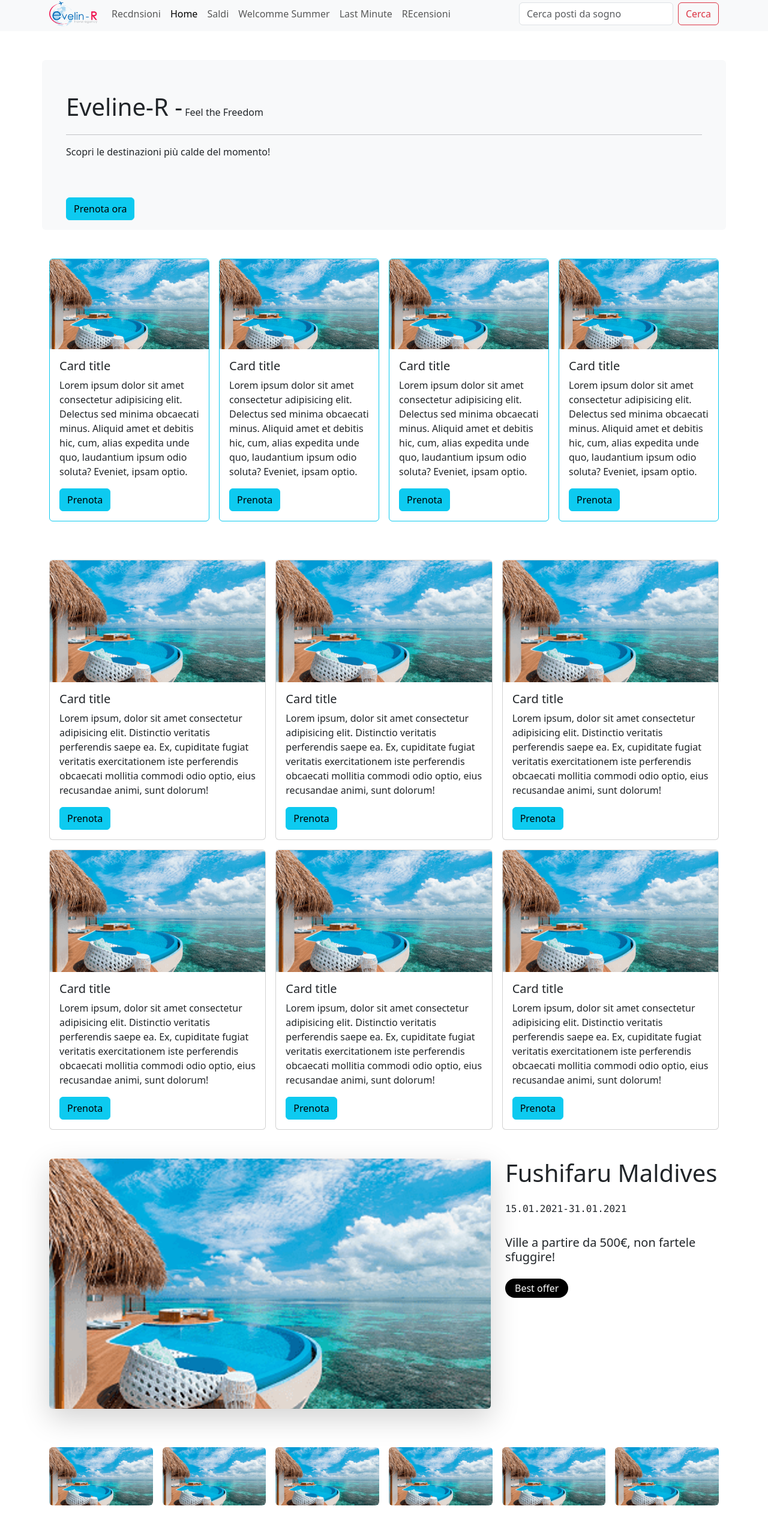
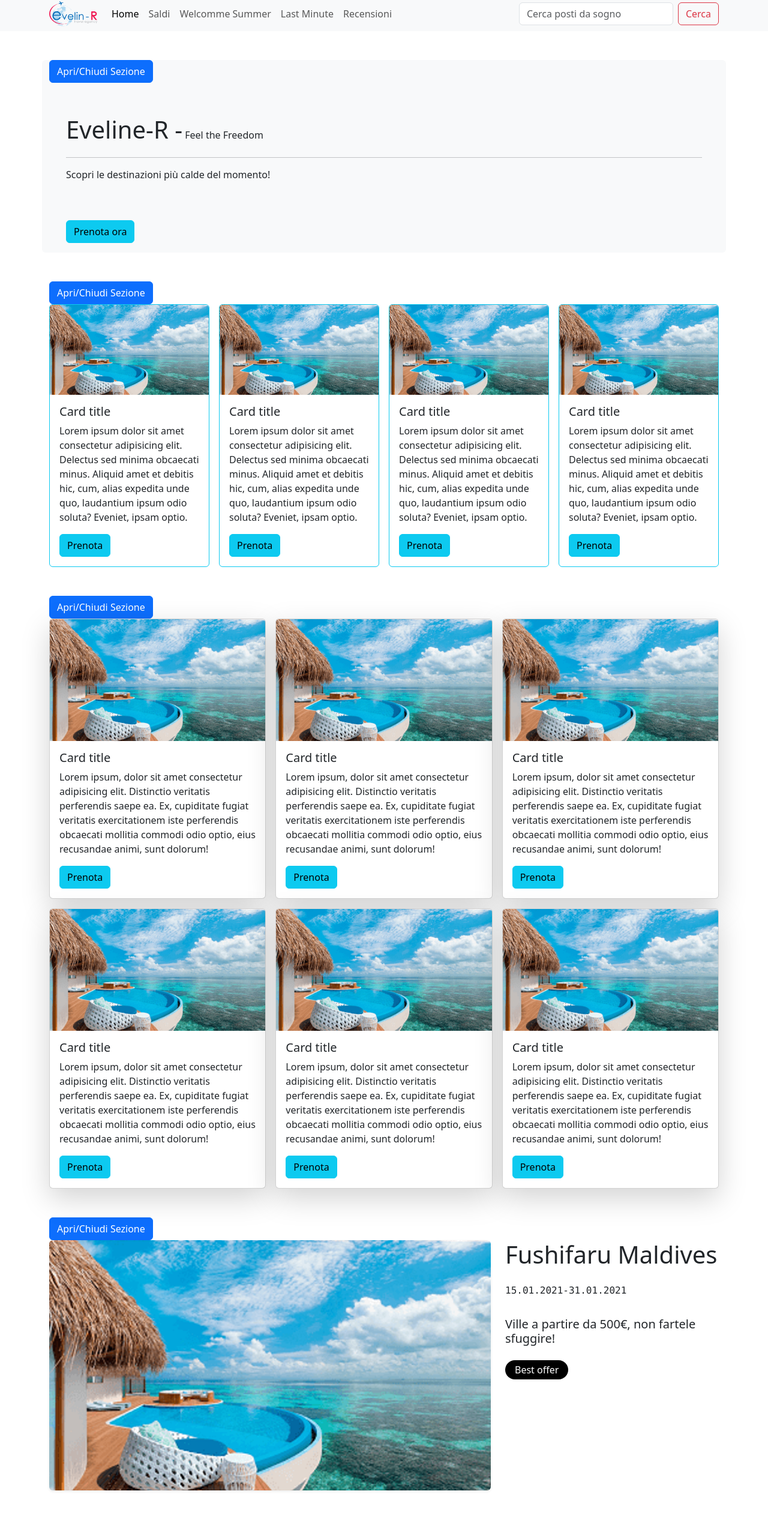
Before and after one commit to Frelser77/U2-W2-FS0623B, a plain HTML site: page U2-W2-D2/index.html in a window 1280 px wide. Shown: the part 6-2536 px from the top of the page at 60% size. Drawn offline with nearby package versions, Linux system fonts and the light colour scheme.

Commit message:
Correzione

```diff
--- a/U2-W2-D2/index.html
+++ b/U2-W2-D2/index.html
@@ -31,22 +31,19 @@
         <div class="collapse navbar-collapse" id="navbarSupportedContent">
           <ul class="navbar-nav me-auto mb-2 mb-lg-0">
             <li class="nav-item">
-              <a class="nav-link" role="button" aria-disabled="false">Recdnsioni</a>
+              <a class="nav-link active" aria-current="page" href="./index.html">Home</a>
             </li>
             <li class="nav-item">
-              <a class="nav-link active" aria-current="page" href="#">Home</a>
+              <a class="nav-link" href="#collapsibleSection2">Saldi</a>
             </li>
             <li class="nav-item">
-              <a class="nav-link" href="#">Saldi</a>
+              <a class="nav-link" href="#collapsibleSection3">Welcomme Summer</a>
             </li>
             <li class="nav-item">
-              <a class="nav-link" href="#">Welcomme Summer</a>
+              <a class="nav-link" href="#collapsibleSection4">Last Minute</a>
             </li>
             <li class="nav-item">
-              <a class="nav-link" href="#">Last Minute</a>
-            </li>
-            <li class="nav-item">
-              <a class="nav-link" href="#">REcensioni</a>
+              <a class="nav-link" role="button" aria-disabled="false" href="#FeedBack">Recensioni</a>
             </li>
           </ul>
           <form class="d-flex" role="search">
@@ -59,7 +56,17 @@
 
     <!-- SOTTO LA NAV -->
     <div class="container mt-5 bg-body-tertiary rounded">
-      <div class="row mx-3">
+      <button
+        class="btn btn-primary"
+        type="button"
+        data-bs-toggle="collapse"
+        data-bs-target="#collapsibleSection"
+        aria-expanded="false"
+        aria-controls="collapsibleSection"
+      >
+        Apri/Chiudi Sezione
+      </button>
+      <div class="row mx-3 collapse show" id="collapsibleSection">
         <div class="col-12 py-5">
           <p class="fs-1 d-inline bg-light">Eveline-R -</p>
           <p class="d-inline">Feel the Freedom</p>
@@ -73,8 +80,18 @@
     </div>
 
     <!-- sezione saldi -->
-    <div class="container mt-5">
-      <div class="row g-sm-3">
+    <div class="container">
+      <button
+        class="btn btn-primary mt-5"
+        type="button"
+        data-bs-toggle="collapse"
+        data-bs-target="#collapsibleSection2"
+        aria-expanded="false"
+        aria-controls="collapsibleSection"
+      >
+        Apri/Chiudi Sezione
+      </button>
+      <div class="row g-sm-3 collapse show" id="collapsibleSection2">
         <div class="col-6 col-lg-3">
           <div class="card border border-info">
             <img src="./asset/img/villaggio.png" class="card-img-top" alt="..." />
@@ -130,9 +147,19 @@
       </div>
 
       <!-- Welcomme Summer -->
-      <div class="row g-3 mt-5">
+      <button
+        class="btn btn-primary mt-5"
+        type="button"
+        data-bs-toggle="collapse"
+        data-bs-target="#collapsibleSection3"
+        aria-expanded="false"
+        aria-controls="collapsibleSection"
+      >
+        Apri/Chiudi Sezione
+      </button>
+      <div class="row g-3 collapse show" id="collapsibleSection3">
         <div class="col-md-4">
-          <div class="card">
+          <div class="card shadow-lg">
             <img src="./asset/img/villaggio.png" class="card-img-top" alt="..." />
             <div class="card-body">
               <h5 class="card-title">Card title</h5>
@@ -146,7 +173,7 @@
           </div>
         </div>
         <div class="col-md-4">
-          <div class="card">
+          <div class="card shadow-lg">
             <img src="./asset/img/villaggio.png" class="card-img-top" alt="..." />
             <div class="card-body">
               <h5 class="card-title">Card title</h5>
@@ -160,7 +187,7 @@
           </div>
         </div>
         <div class="col-md-4">
-          <div class="card">
+          <div class="card shadow-lg">
             <img src="./asset/img/villaggio.png" class="card-img-top" alt="..." />
             <div class="card-body">
               <h5 class="card-title">Card title</h5>
@@ -174,7 +201,7 @@
           </div>
         </div>
         <div class="col-md-4">
-          <div class="card">
+          <div class="card shadow-lg">
             <img src="./asset/img/villaggio.png" class="card-img-top" alt="..." />
             <div class="card-body">
               <h5 class="card-title">Card title</h5>
@@ -188,7 +215,7 @@
           </div>
         </div>
         <div class="col-md-4">
-          <div class="card">
+          <div class="card shadow-lg">
             <img src="./asset/img/villaggio.png" class="card-img-top" alt="..." />
             <div class="card-body">
               <h5 class="card-title">Card title</h5>
@@ -202,7 +229,7 @@
           </div>
         </div>
         <div class="col-md-4">
-          <div class="card">
+          <div class="card shadow-lg">
             <img src="./asset/img/villaggio.png" class="card-img-top" alt="..." />
             <div class="card-body">
               <h5 class="card-title">Card title</h5>
@@ -218,11 +245,21 @@
       </div>
 
       <!-- offerte del giorno -->
-      <div class="row mt-5">
-        <div class="col-md-8">
-          <img src="./asset/img/villaggio.png" alt="Viallaggio" class="rounded shadow-lg img-fluid" />
+      <button
+        class="btn btn-primary mt-5"
+        type="button"
+        data-bs-toggle="collapse"
+        data-bs-target="#collapsibleSection4"
+        aria-expanded="false"
+        aria-controls="collapsibleSection"
+      >
+        Apri/Chiudi Sezione
+      </button>
+      <div class="row collapse show" id="collapsibleSection4">
+        <div class="col-md-8 d-none d-md-block">
+          <img src="./asset/img/villaggio.png" alt="Viallaggio" class="rounded shadow-sm img-fluid" />
         </div>
-        <div class="col-md-4">
+        <div class="col-md-4 d-none d-md-block">
           <div class="d-flex flex-column align-items-start gap-3">
             <h1 class="fs-1">Fushifaru Maldives</h1>
             <p class="font-monospace">15.01.2021-31.01.2021</p>
@@ -232,7 +269,18 @@
         </div>
       </div>
 
-      <div class="row mt-5 g-3">
+      <!-- FOOTER -->
+      <button
+        class="btn btn-primary mt-5"
+        type="button"
+        data-bs-toggle="collapse"
+        data-bs-target="#collapsibleSection5"
+        aria-expanded="false"
+        aria-controls="collapsibleSection"
+      >
+        Apri/Chiudi Sezione
+      </button>
+      <div class="row g-3 collapse show" id="collapsibleSection5">
         <div class="col-md-6 col-lg-4 col-xl-2">
           <img src="./asset/img/villaggio.png" alt="Viallaggio" class="rounded img-fluid" />
         </div>
@@ -256,7 +304,7 @@
     </div>
 
     <div class="container my-5">
-      <div class="row text-center mb-4">
+      <div class="row text-center mb-4" id="FeedBack">
         <div class="col">
           <h2>Dicono di noi</h2>
         </div>
@@ -318,6 +366,38 @@
         </div>
       </div>
     </div>
+    <div class="d-flex align-items-center justify-content-center mb-5">
+      <button type="button" class="btn btn-primary" data-bs-toggle="modal" data-bs-target="#modalContatto">
+        Contattaci
+      </button>
+    </div>
+    <!-- Modale -->
+    <div class="modal fade" id="modalContatto" tabindex="-1" aria-labelledby="modalContattoLabel" aria-hidden="true">
+      <div class="modal-dialog">
+        <div class="modal-content">
+          <div class="modal-header">
+            <h5 class="modal-title" id="modalContattoLabel">Contattaci</h5>
+            <button type="button" class="btn-close" data-bs-dismiss="modal" aria-label="Close"></button>
+          </div>
+          <div class="modal-body">
+            <form id="formContatto">
+              <div class="mb-3">
+                <label for="emailInput" class="form-label">Indirizzo Email</label>
+                <input type="email" class="form-control" id="emailInput" placeholder="nome@example.com" required />
+              </div>
+              <div class="mb-3">
+                <label for="messaggioTextarea" class="form-label">Il tuo Messaggio</label>
+                <textarea class="form-control" id="messaggioTextarea" rows="3" required></textarea>
+              </div>
+            </form>
+          </div>
+          <div class="modal-footer">
+            <button type="button" class="btn btn-secondary" data-bs-dismiss="modal">Chiudi</button>
+            <button type="submit" class="btn btn-primary" form="formContatto">Invia</button>
+          </div>
+        </div>
+      </div>
+    </div>
     <script
       src="https://cdn.jsdelivr.net/npm/bootstrap@5.3.2/dist/js/bootstrap.bundle.min.js"
       integrity="sha384-C6RzsynM9kWDrMNeT87bh95OGNyZPhcTNXj1NW7RuBCsyN/o0jlpcV8Qyq46cDfL"
```
